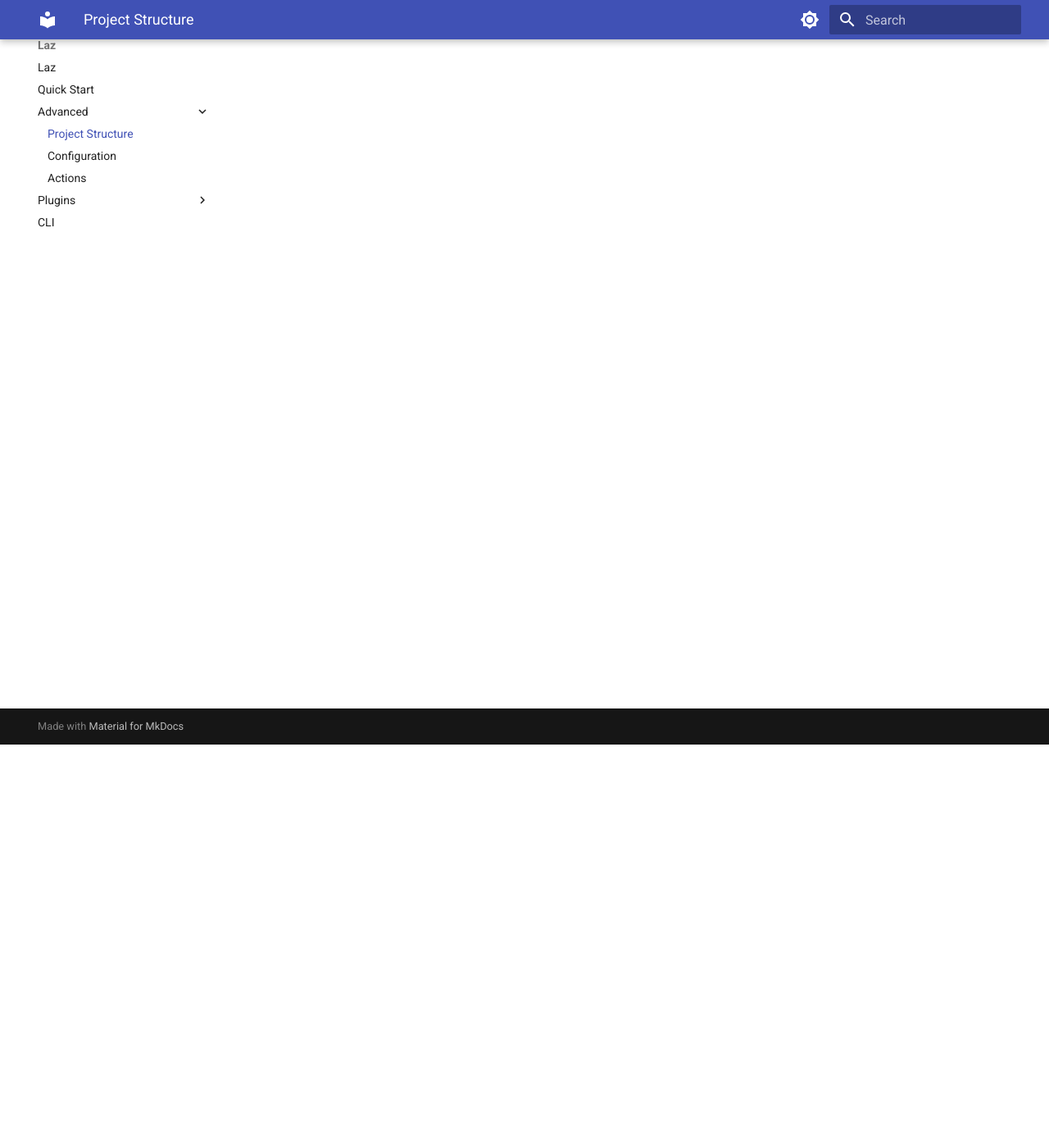
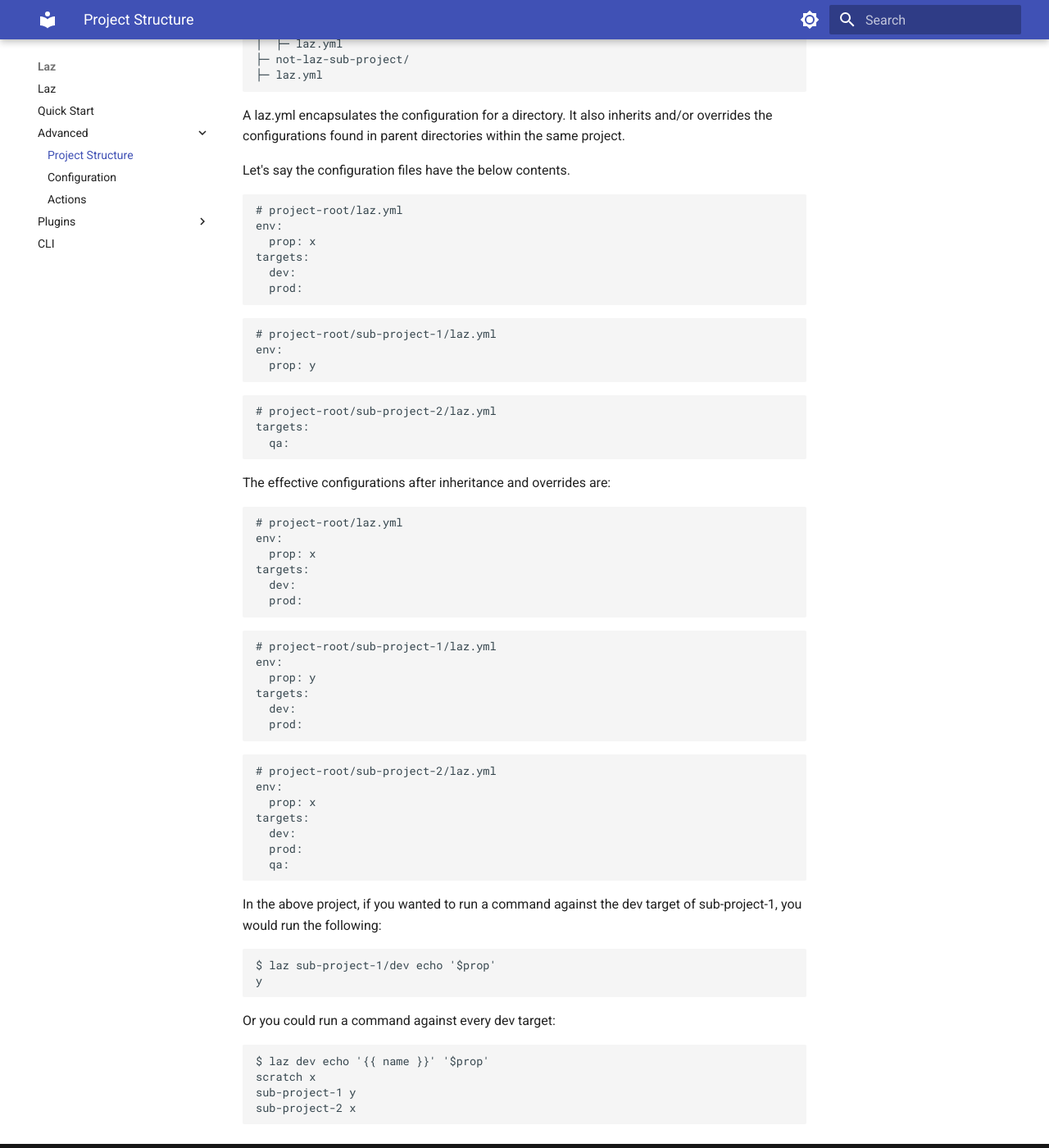
Before and after one commit to joshwycuff/py-laz, an MkDocs documentation site: the page built from docs/advanced/project_structure.md, in a window 1280 px wide and 1400 px high, scrolled down 492 px. Shown: the whole window at 82% size. Built offline with MkDocs 1.6.1 and Material for MkDocs 9.7.7, drawn with Linux system fonts in a browser that asks for light colours; some of the changed text lies outside the part shown.

Commit message:
docs: update

````diff
--- a/docs/advanced/project_structure.md
+++ b/docs/advanced/project_structure.md
@@ -7,15 +7,91 @@
 A single-level Laz project:
 
 ```
-top-level/
-laz.yml
+project-root/
+├─ laz.yml
+
 ```
 
 A multi-level Laz project:
 
 ```
-
+project-root/
+├─ sub-project-1/
+│  ├─ laz.yml
+├─ sub-project-2/
+│  ├─ laz.yml
+├─ not-laz-sub-project/
+├─ laz.yml
 ```
 
 A laz.yml encapsulates the configuration for a directory. It also inherits and/or overrides the
 configurations found in parent directories within the same project.
+
+Let's say the configuration files have the below contents.
+
+```yaml
+# project-root/laz.yml
+env:
+  prop: x
+targets:
+  dev:
+  prod:
+```
+
+```yaml
+# project-root/sub-project-1/laz.yml
+env:
+  prop: y
+```
+
+```yaml
+# project-root/sub-project-2/laz.yml
+targets:
+  qa:
+```
+
+The effective configurations after inheritance and overrides are:
+
+```yaml
+# project-root/laz.yml
+env:
+  prop: x
+targets:
+  dev:
+  prod:
+```
+
+```yaml
+# project-root/sub-project-1/laz.yml
+env:
+  prop: y
+targets:
+  dev:
+  prod:
+```
+
+```yaml
+# project-root/sub-project-2/laz.yml
+env:
+  prop: x
+targets:
+  dev:
+  prod:
+  qa:
+```
+
+In the above project, if you wanted to run a command against the dev target of sub-project-1, you would run the following:
+
+```shell
+$ laz sub-project-1/dev echo '$prop'
+y
+```
+
+Or you could run a command against every dev target:
+
+```shell
+$ laz dev echo '{{ name }}' '$prop'
+scratch x
+sub-project-1 y
+sub-project-2 x
+```
````
Also changed, not shown: docs/quick_start.md (+8 -1 lines).
